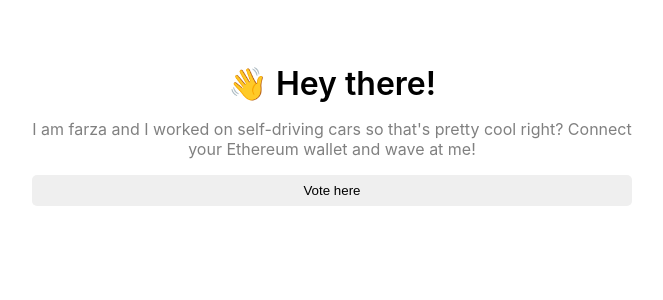
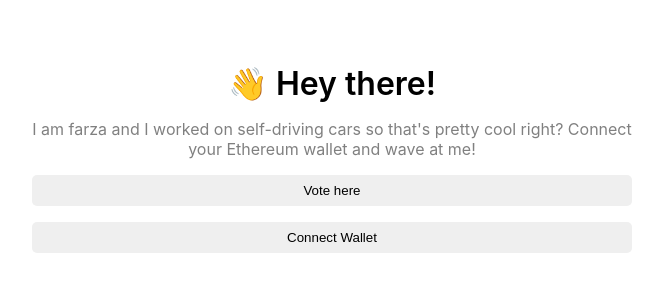
Before and after one commit to BrokenPanda/my-first-contract, a React (Create React App) app in the folder frontend/: page / in a window 1280 px wide. Shown: the top 300 px of the page, without its empty margins (308-971 px from the left). Built offline with nearby package versions, Linux system fonts and the light colour scheme; the HTML template or start-up script is replaced by a standard one.

Commit message:
added button to connect a metamask wallet

```diff
--- a/frontend/src/App.js
+++ b/frontend/src/App.js
@@ -12,8 +12,6 @@
       if(!ethereum) {
         console.log("Make sure you have Metamask installed.");
         return;
-      } else {
-        console.log("Jawollo", ethereum);
       }
 
       const accounts = await ethereum.request({ method: "eth_accounts"});
@@ -25,6 +23,24 @@
       } else {
         console.log("No authorized account found");
       }
+    } catch (error) {
+      console.log(error);
+    }
+  }
+
+  const connectWallet = async () => {
+    try {
+      const { ethereum } = window;
+
+      if(!ethereum) {
+        alert("Get Metamask!");
+        return;
+      }
+
+      const accounts = await ethereum.request({method: "eth_requestAccounts"});
+
+      console.log("Connected");
+      setCurrentAccount(accounts[0]);
     } catch (error) {
       console.log(error);
     }
@@ -48,6 +64,12 @@
         <button className="voteButton" onClick={null}>
           Vote here
         </button>
+
+        { !currentAccount && (
+          <button className="voteButton" onClick={connectWallet}>
+            Connect Wallet
+          </button>
+        )}
       </div>
     </div>
   );
```
